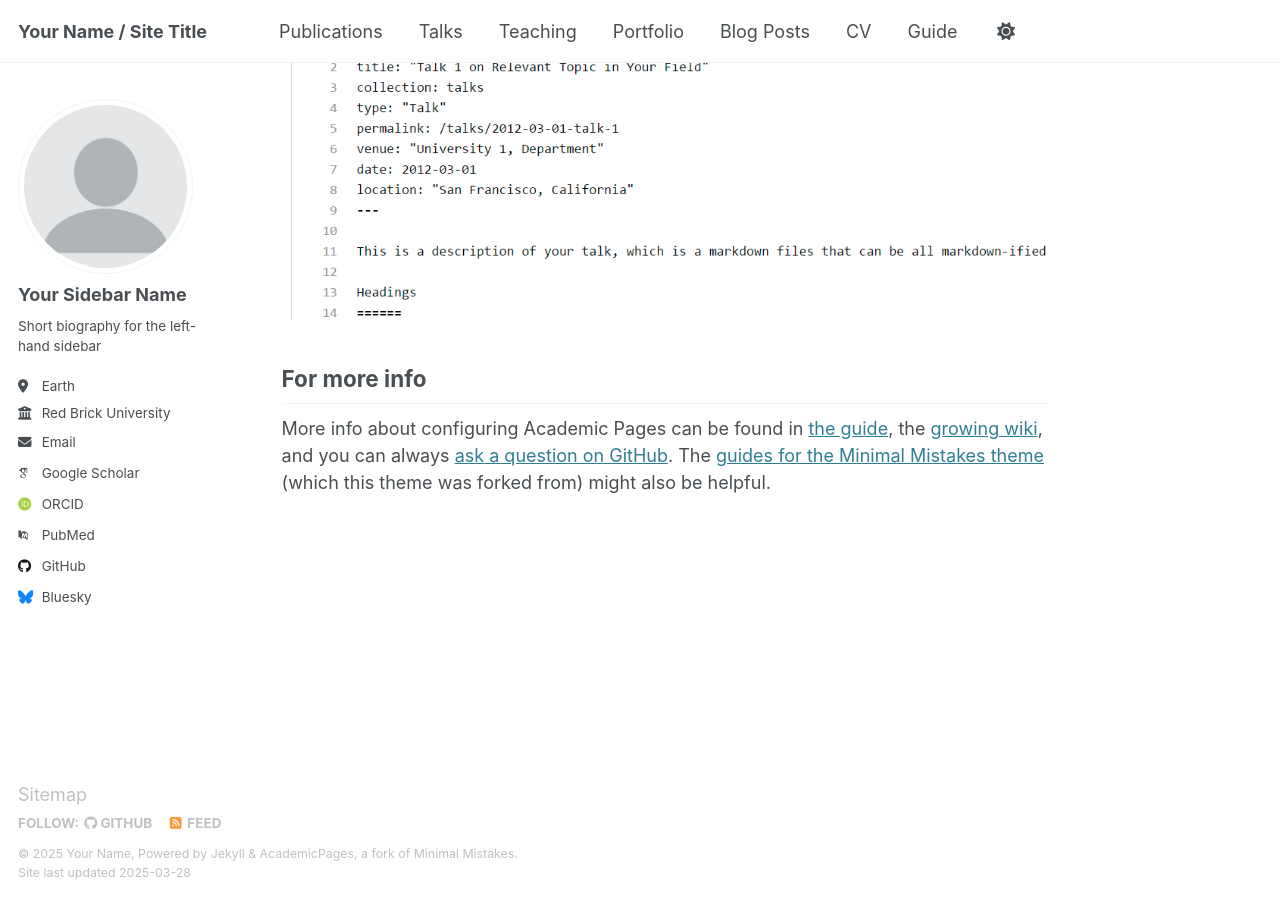
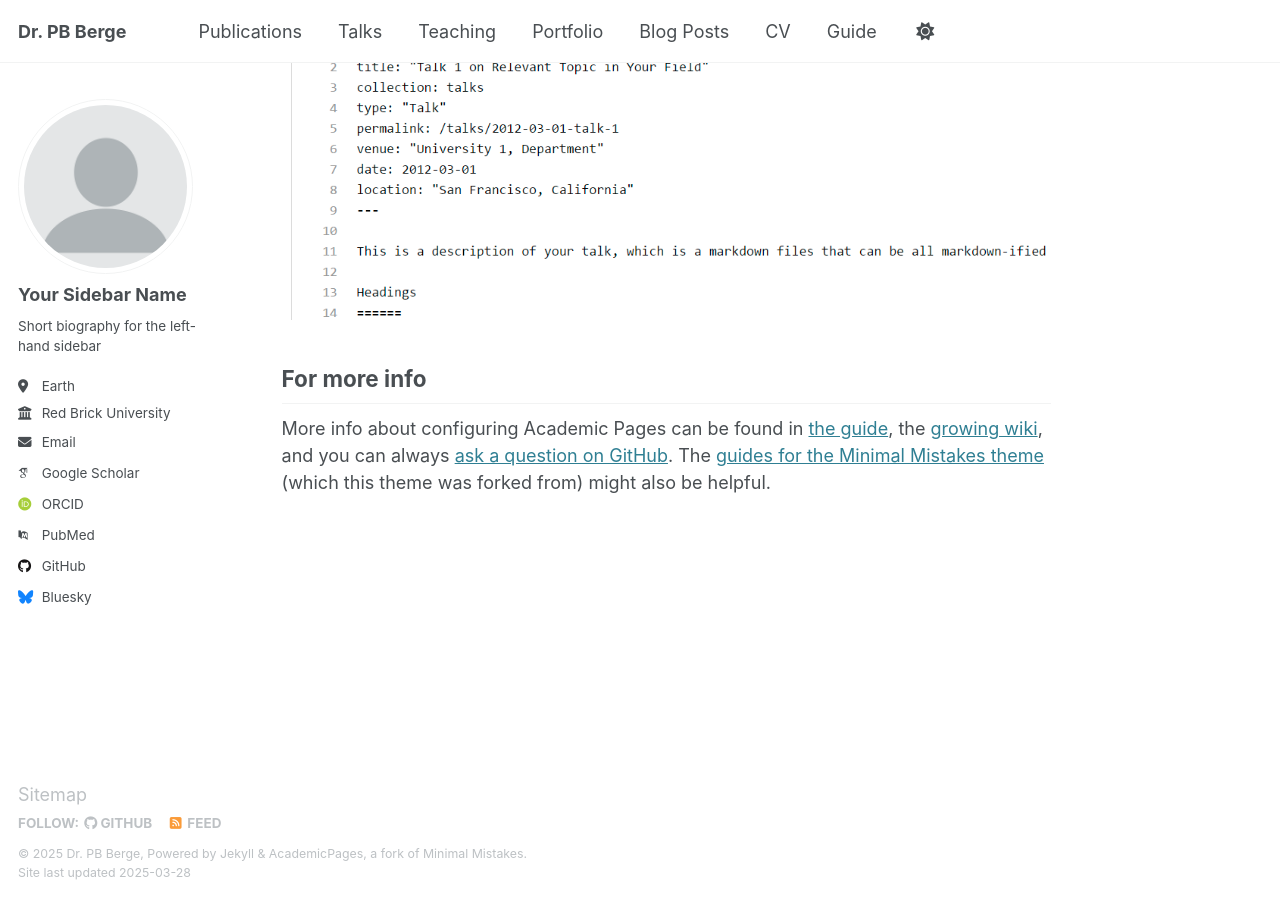
Before and after one commit to pb-berge/me, a Jekyll site: the page built from _pages/about.md, in a window 1280 px wide and 900 px high, scrolled down 2635 px. Built offline with Jekyll 4.4.1, drawn with Linux system fonts in a browser that asks for light colours; some web fonts are replaced.

Commit message:
Update _config.yml

```diff
--- a/_config.yml
+++ b/_config.yml
@@ -9,11 +9,11 @@
 # Basic Site Settings
 locale                   : "en-US"
 site_theme               : "default"
-title                    : "Your Name / Site Title"
+title                    : "Dr. PB Berge"
 title_separator          : "-"
-name                     : &name "Your Name"
-description              : &description "personal description"
-url                      : https://academicpages.github.io # the base hostname & protocol for your site e.g. "https://[your GitHub username].github.io"
+name                     : &name "Dr. PB Berge"
+description              : &description "Assistant Professor of Experimental Game Design"
+url                      : https://pb-berge.github.io # the base hostname & protocol for your site e.g. "https://[your GitHub username].github.io"
 baseurl                  : "" # the subpath of your site, e.g. "/blog"
 repository               : "academicpages/academicpages.github.io"
 
```
